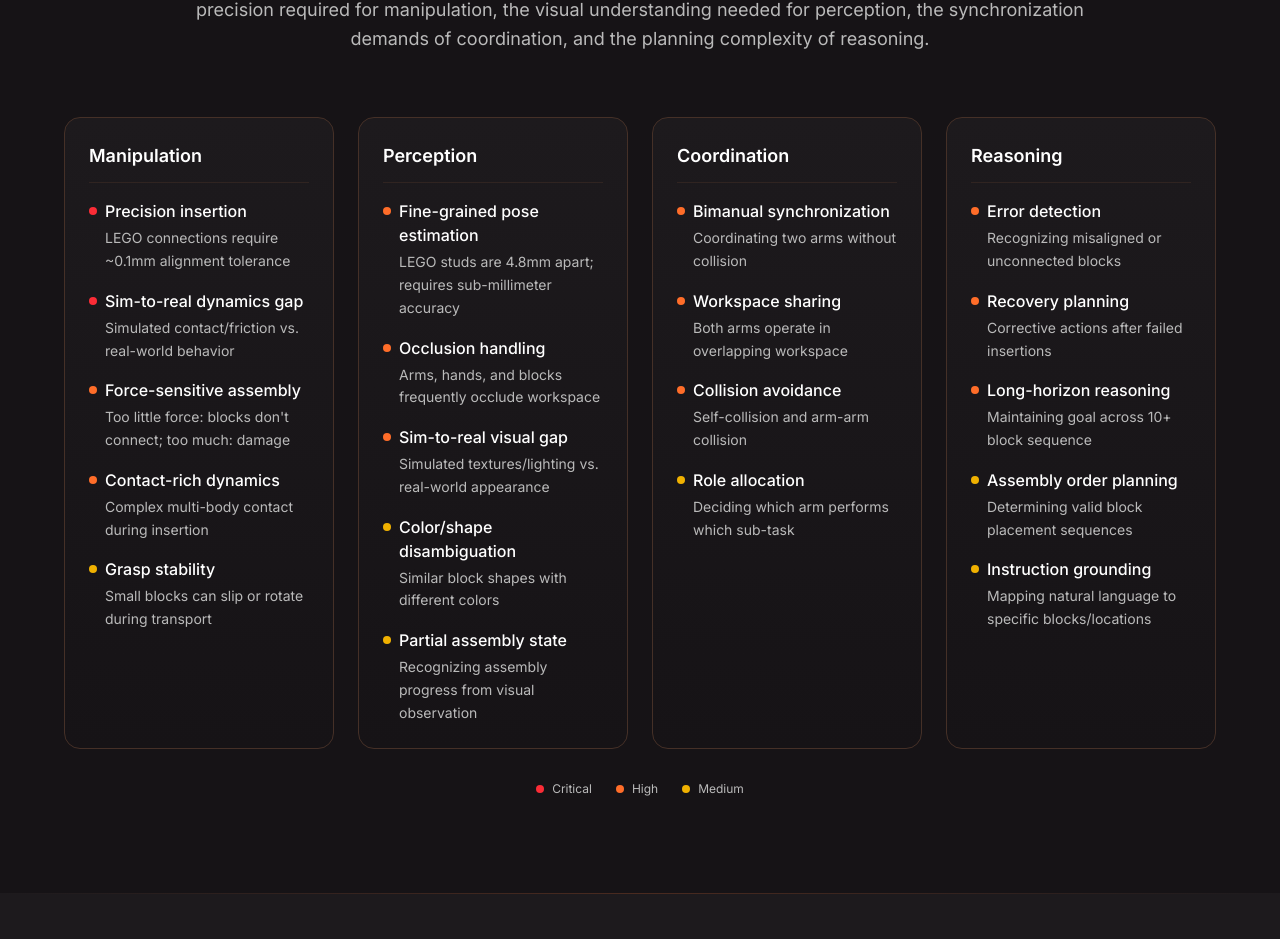
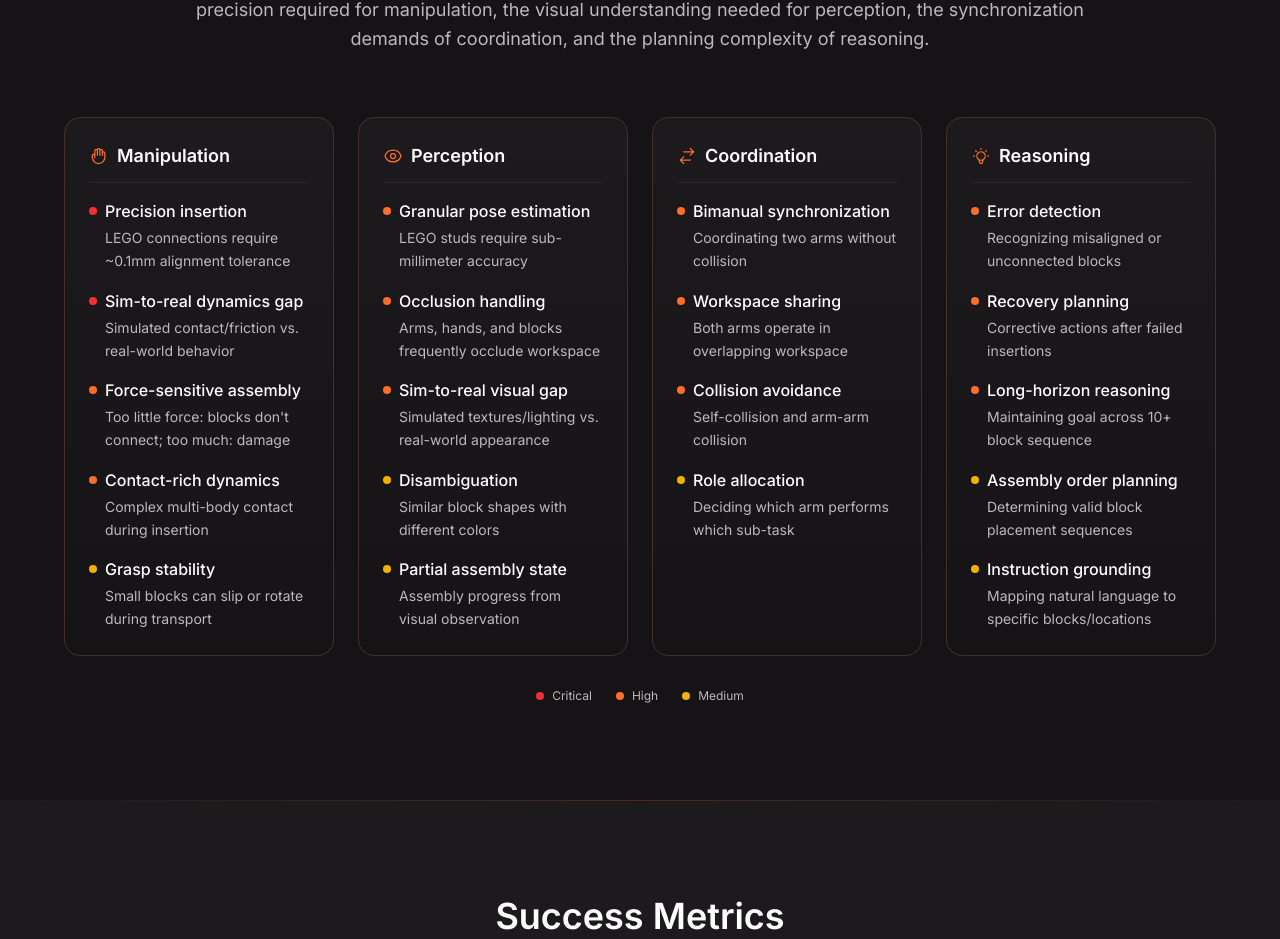
Before and after one commit to PatrizioAcquadro/WebsitePresentation, a Next.js app: page /task in a window 1280 px wide. Shown: the part 2813-3752 px from the top of the page. Built offline with nearby package versions, Linux system fonts and the light colour scheme.

Commit message:
Add category icons and shorten perception challenge names

```diff
--- a/app/task/page.tsx
+++ b/app/task/page.tsx
@@ -42,6 +42,39 @@ function ChallengeItem({ challenge }: { challenge: Challenge }) {
   )
 }
 
+// Icons for challenge categories
+const ManipulationIcon = () => (
+  <svg className="w-5 h-5" fill="none" stroke="currentColor" viewBox="0 0 24 24">
+    <path strokeLinecap="round" strokeLinejoin="round" strokeWidth={1.5} d="M7 11.5V14m0-2.5v-6a1.5 1.5 0 113 0m-3 6a1.5 1.5 0 00-3 0v2a7.5 7.5 0 0015 0v-5a1.5 1.5 0 00-3 0m-6-3V11m0-5.5v-1a1.5 1.5 0 013 0v1m0 0V11m0-5.5a1.5 1.5 0 013 0v3m0 0V11" />
+  </svg>
+)
+
+const PerceptionIcon = () => (
+  <svg className="w-5 h-5" fill="none" stroke="currentColor" viewBox="0 0 24 24">
+    <path strokeLinecap="round" strokeLinejoin="round" strokeWidth={1.5} d="M15 12a3 3 0 11-6 0 3 3 0 016 0z" />
+    <path strokeLinecap="round" strokeLinejoin="round" strokeWidth={1.5} d="M2.458 12C3.732 7.943 7.523 5 12 5c4.478 0 8.268 2.943 9.542 7-1.274 4.057-5.064 7-9.542 7-4.477 0-8.268-2.943-9.542-7z" />
+  </svg>
+)
+
+const CoordinationIcon = () => (
+  <svg className="w-5 h-5" fill="none" stroke="currentColor" viewBox="0 0 24 24">
+    <path strokeLinecap="round" strokeLinejoin="round" strokeWidth={1.5} d="M8 7h12m0 0l-4-4m4 4l-4 4m0 6H4m0 0l4 4m-4-4l4-4" />
+  </svg>
+)
+
+const ReasoningIcon = () => (
+  <svg className="w-5 h-5" fill="none" stroke="currentColor" viewBox="0 0 24 24">
+    <path strokeLinecap="round" strokeLinejoin="round" strokeWidth={1.5} d="M9.663 17h4.673M12 3v1m6.364 1.636l-.707.707M21 12h-1M4 12H3m3.343-5.657l-.707-.707m2.828 9.9a5 5 0 117.072 0l-.548.547A3.374 3.374 0 0014 18.469V19a2 2 0 11-4 0v-.531c0-.895-.356-1.754-.988-2.386l-.548-.547z" />
+  </svg>
+)
+
+const challengeCategoryIcons: Record<string, React.ReactNode> = {
+  manipulation: <ManipulationIcon />,
+  perception: <PerceptionIcon />,
+  coordination: <CoordinationIcon />,
+  reasoning: <ReasoningIcon />,
+}
+
 // Key Challenges Section with 4 columns
 function KeyChallengesSection() {
   // Categories in the requested order
@@ -82,7 +115,8 @@ function KeyChallengesSection() {
               transition={{ delay: index * 0.1 }}
               className="bg-gradient-to-b from-[#1d1a1d] to-[#161316] border border-[#453027] rounded-2xl p-5 md:p-6"
             >
-              <h3 className="text-base md:text-lg font-semibold text-white mb-4 pb-3 border-b border-[#453027]/50">
+              <h3 className="flex items-center gap-2 text-base md:text-lg font-semibold text-white mb-4 pb-3 border-b border-[#453027]/50">
+                <span className="text-[#FF6D29]">{challengeCategoryIcons[category.id]}</span>
                 {category.title}
               </h3>
               <div>
--- a/content/task-definition-data.ts
+++ b/content/task-definition-data.ts
@@ -127,10 +127,10 @@ export const coordinationModes: CoordinationMode[] = [
 
 export const challenges: Challenge[] = [
   // Perception
-  { name: 'Fine-grained pose estimation', description: 'LEGO studs are 4.8mm apart; requires sub-millimeter accuracy', severity: 'High', category: 'perception' },
+  { name: 'Granular pose estimation', description: 'LEGO studs require sub-millimeter accuracy', severity: 'High', category: 'perception' },
   { name: 'Occlusion handling', description: 'Arms, hands, and blocks frequently occlude workspace', severity: 'High', category: 'perception' },
-  { name: 'Color/shape disambiguation', description: 'Similar block shapes with different colors', severity: 'Medium', category: 'perception' },
-  { name: 'Partial assembly state', description: 'Recognizing assembly progress from visual observation', severity: 'Medium', category: 'perception' },
+  { name: 'Disambiguation', description: 'Similar block shapes with different colors', severity: 'Medium', category: 'perception' },
+  { name: 'Partial assembly state', description: 'Assembly progress from visual observation', severity: 'Medium', category: 'perception' },
   { name: 'Sim-to-real visual gap', description: 'Simulated textures/lighting vs. real-world appearance', severity: 'High', category: 'perception' },
   // Manipulation
   { name: 'Precision insertion', description: 'LEGO connections require ~0.1mm alignment tolerance', severity: 'Critical', category: 'manipulation' },
```
